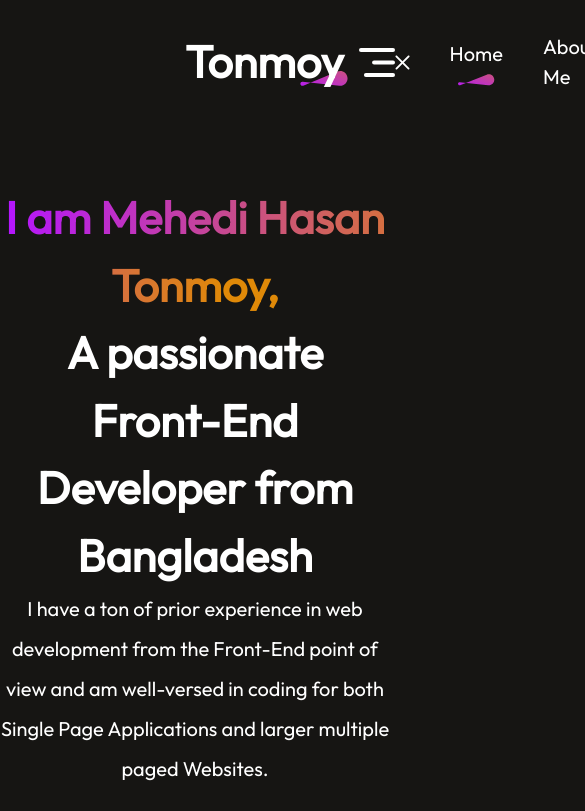
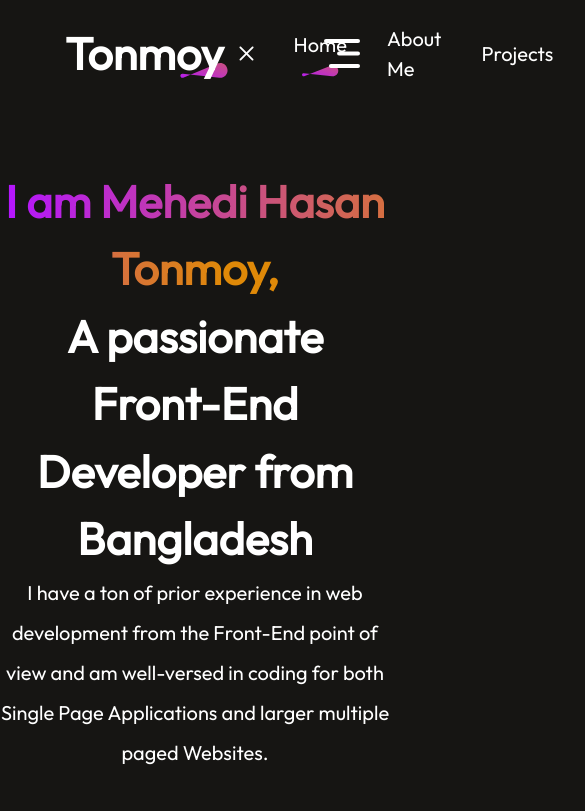
Before and after one commit to tonmoy3673/portfolio, a React (Vite) app: page / in a window 390 px wide. Shown: the top 811 px of the page, 585 px wide, since content can reach past the window. Built offline with nearby package versions, Linux system fonts and the light colour scheme.

Commit message:
:bulb: set css for open menu

```diff
--- a/src/Components/Navbar/Navbar.css
+++ b/src/Components/Navbar/Navbar.css
@@ -53,3 +53,16 @@
 .anchor-link {
   text-decoration: none;
 }
+@media (max-width: 768px) {
+  .navbar {
+    margin: 20px 50px;
+  }
+  .nav-connect {
+    display: none;
+  }
+  .nav-mob-open {
+    display: block;
+    position: fixed;
+    right: 30px;
+  }
+}
--- a/src/Components/Navbar/Navbar.jsx
+++ b/src/Components/Navbar/Navbar.jsx
@@ -12,9 +12,9 @@ const Navbar = () => {
                 <img src='/public/assets/theme_pattern.svg'/>
 
             </div>
-            <img src='/public/assets/menu_open.svg'/>
+            <img src='/public/assets/menu_open.svg' className='nav-mob-open' alt='nav-open'/>
             <ul className='nav-menu'>
-                <img src="/public/assets/menu_close.svg" alt="" className="nav-mob-close" />
+                <img src="/public/assets/menu_close.svg" alt="nav-close" className="nav-mob-close" />
                 <li className='hover:text-[#da7c25]'><AnchorLink className='anchor-link' offset={50} href='#home'><p onClick={()=>setMenu('home')}>Home</p></AnchorLink>{menu==='home'?<img src='/public/assets/nav_underline.svg' alt='underline'/>:<></>}</li>
                 <li className='hover:text-[#da7c25]'><AnchorLink className='anchor-link' offset={50} href='#about'><p onClick={()=>setMenu('about')}>About Me</p></AnchorLink>{menu==='about'?<img src='/public/assets/nav_underline.svg'/>:<></>}</li>
                 <li className='hover:text-[#da7c25]'><AnchorLink className='anchor-link' offset={50} href='#projects'><p onClick={()=>setMenu('project')}>Projects</p></AnchorLink>{menu==='project'?<img src='/public/assets/nav_underline.svg'/>:<></>}</li>
```
